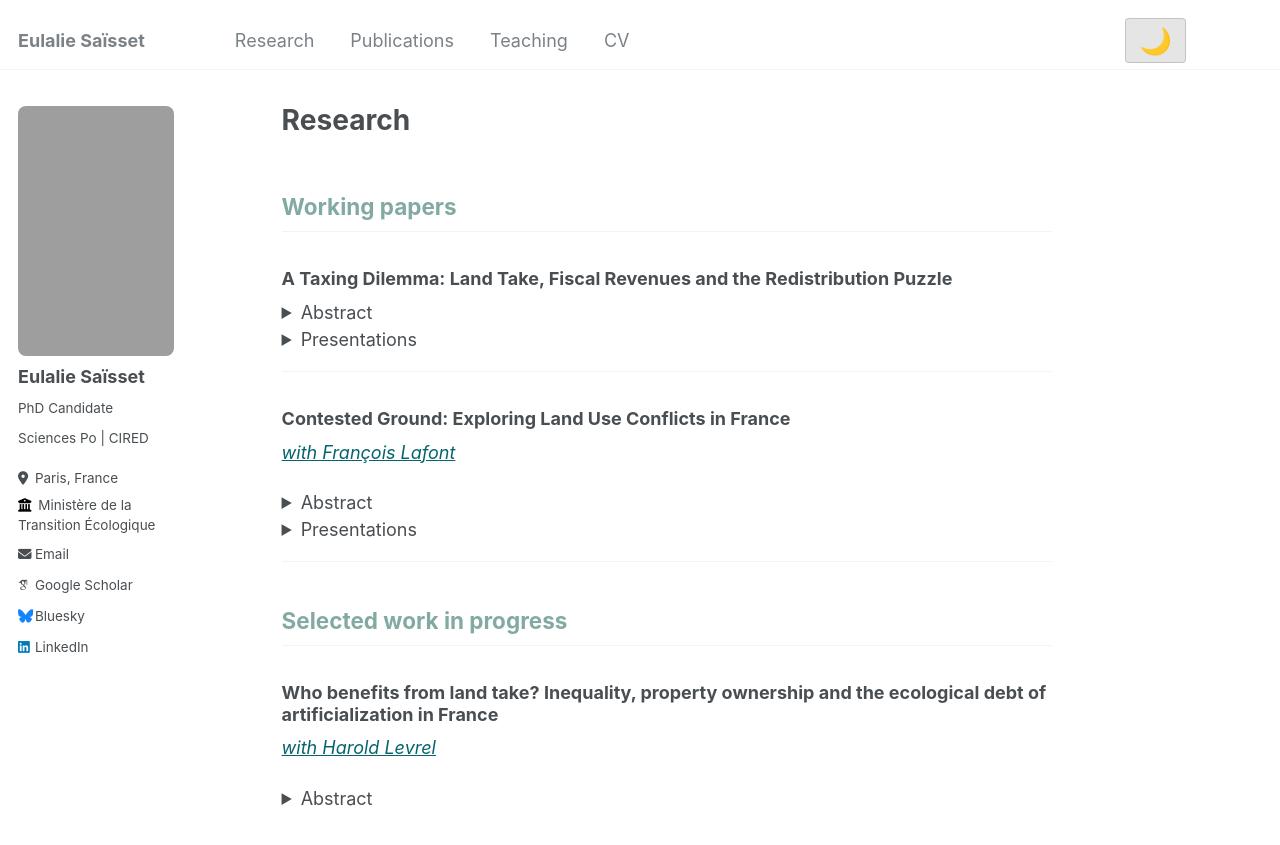
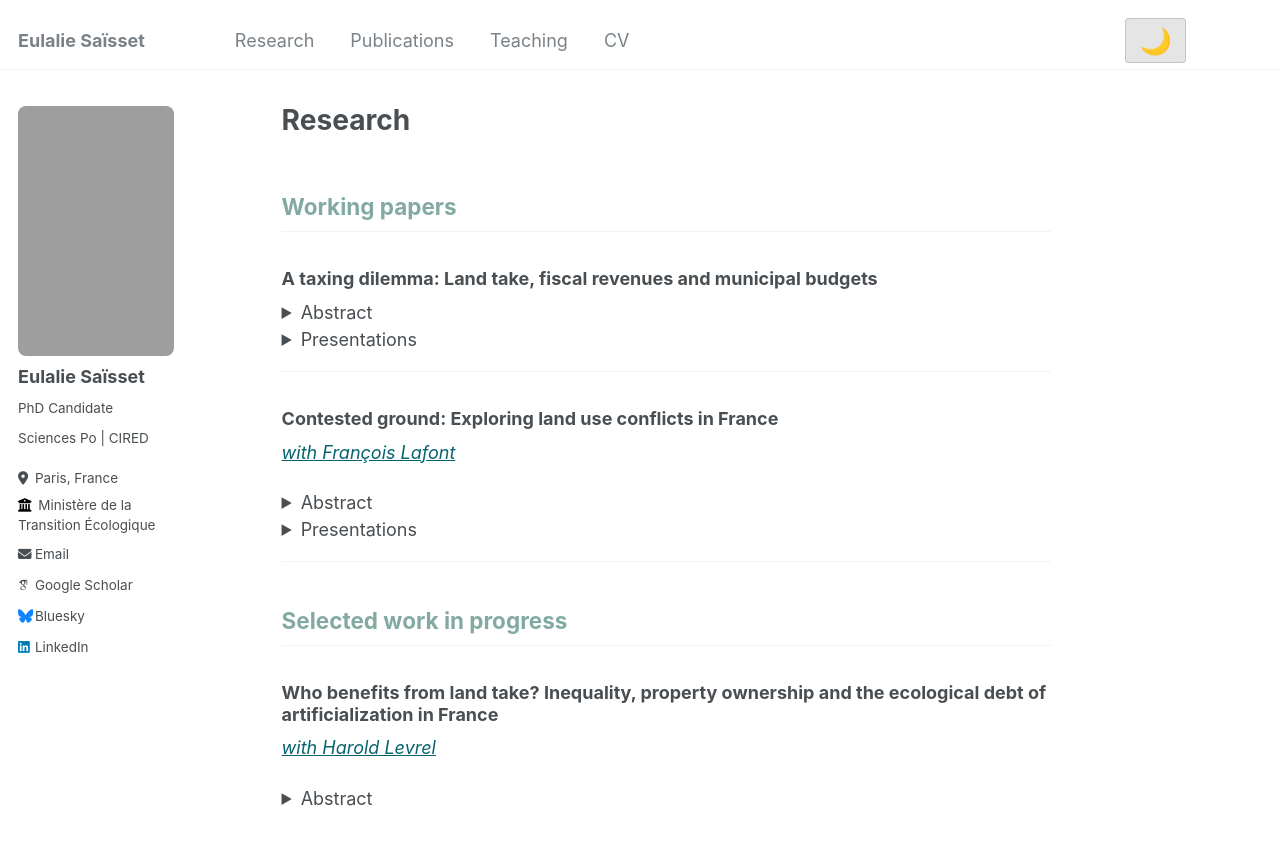
Before and after one commit to eulaliesaisset/eulaliesaisset.github.io, a Jekyll site: the page built from _pages/research.md, in a window 1280 px wide and 1001 px high. Shown: the top 845 px of the window. Built offline with Jekyll 4.4.1, drawn with Linux system fonts in a browser that asks for light colours; some web fonts are replaced.

Commit message:
Update research.md update titles

```diff
--- a/_pages/research.md
+++ b/_pages/research.md
@@ -5,7 +5,7 @@ permalink: /research/
 
 ## Working papers
 
-### A Taxing Dilemma: Land Take, Fiscal Revenues and the Redistribution Puzzle
+### A taxing dilemma: Land take, fiscal revenues and municipal budgets
 <details>
   <summary>Abstract</summary>
   <div style="font-size: 0.9em;">
@@ -23,7 +23,7 @@ permalink: /research/
 
 ---
 
-### Contested Ground: Exploring Land Use Conflicts in France
+### Contested ground: Exploring land use conflicts in France
 _[with François Lafont](https://sites.google.com/view/francoislafont11/accueil)_
 
 <details>
```
